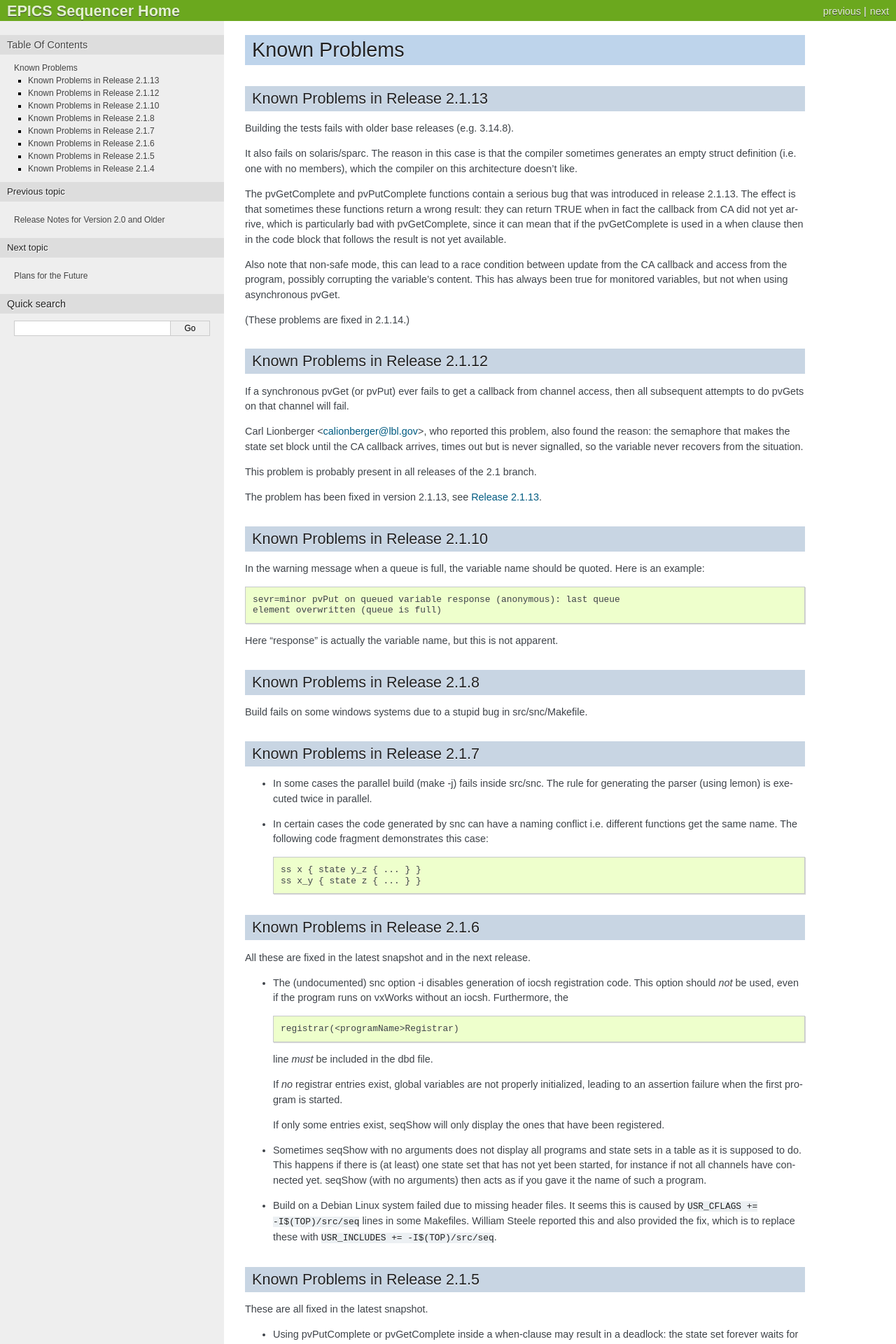
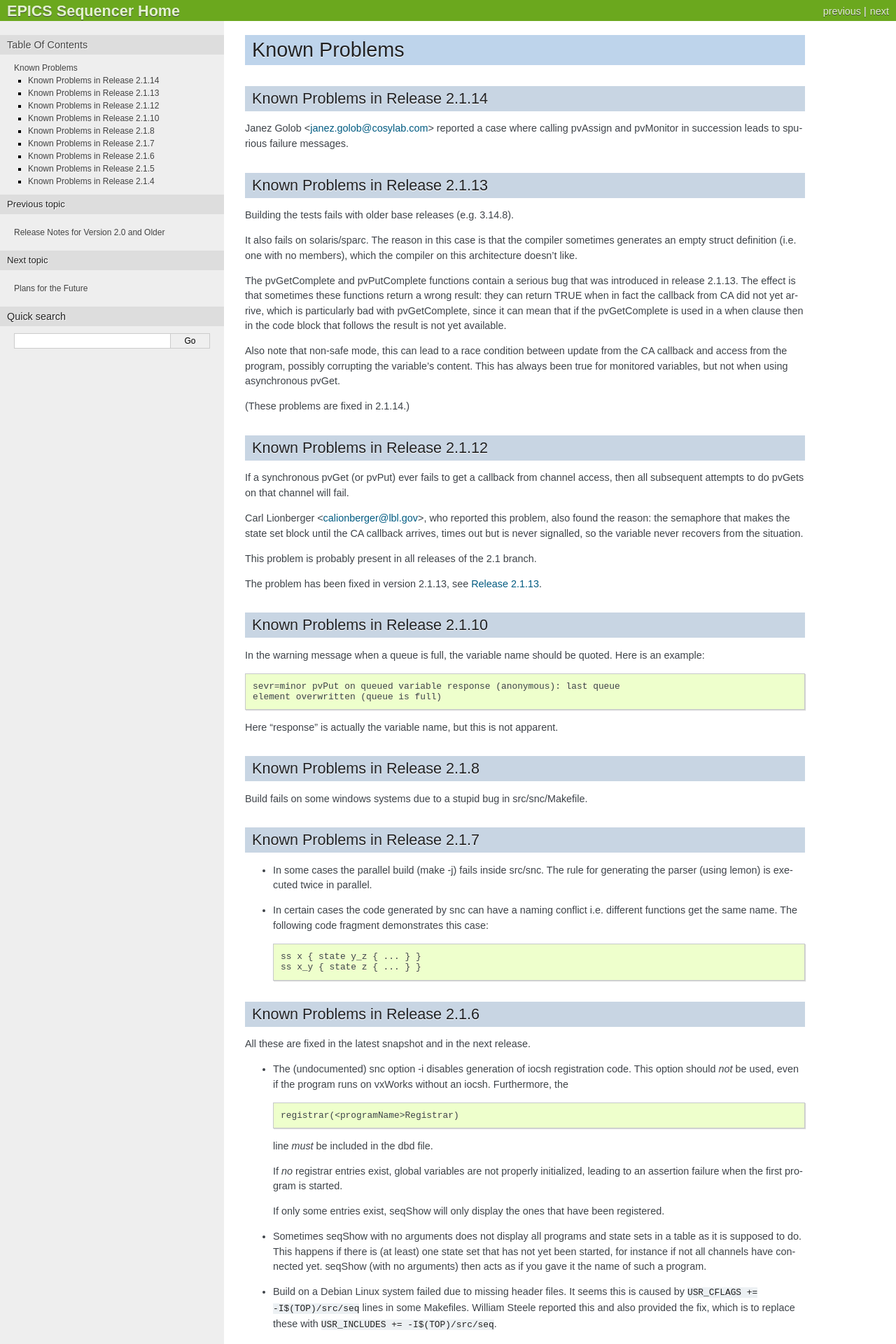
Before and after one commit to jeonghanlee/sequencer-2-2, a Sphinx documentation site: the page built from documentation/KnownProblems.txt, in a window 1280 px wide. Shown: the top 1920 px of the page at 70% size. Built offline with Sphinx 7.4.7, drawn with Linux system fonts in a browser that asks for light colours.

Commit message:
docs: added pvAssign+pvMonitor bug to Known Problems page

```diff
--- a/documentation/Installation.txt
+++ b/documentation/Installation.txt
@@ -48,7 +48,7 @@ Other releases can be downloaded by following the links here:
    ========= =========================== ============================
    Version   Release Notes               Known Problems
    ========= =========================== ============================
-   `2.1.14`_ :ref:`Release_Notes_2.1.14` n/a
+   `2.1.14`_ :ref:`Release_Notes_2.1.14` :ref:`Known_Problems_2.1.14`
    `2.1.13`_ :ref:`Release_Notes_2.1.13` :ref:`Known_Problems_2.1.13`
    `2.1.12`_ :ref:`Release_Notes_2.1.12` :ref:`Known_Problems_2.1.12`
    `2.1.11`_ :ref:`Release_Notes_2.1.11` n/a
--- a/documentation/KnownProblems.txt
+++ b/documentation/KnownProblems.txt
@@ -1,5 +1,14 @@
 Known Problems
 ==============
+
+.. _Known_Problems_2.1.14:
+
+Known Problems in Release 2.1.14
+--------------------------------
+
+Janez Golob <janez.golob@cosylab.com> reported a case where calling
+pvAssign and pvMonitor in succession leads to spurious failure messages.
+
 
 .. _Known_Problems_2.1.13:
 
```
